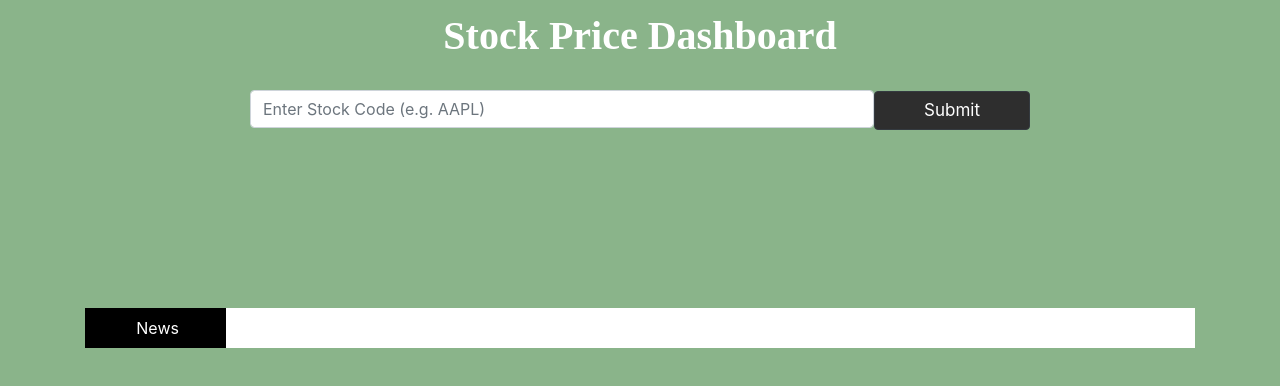
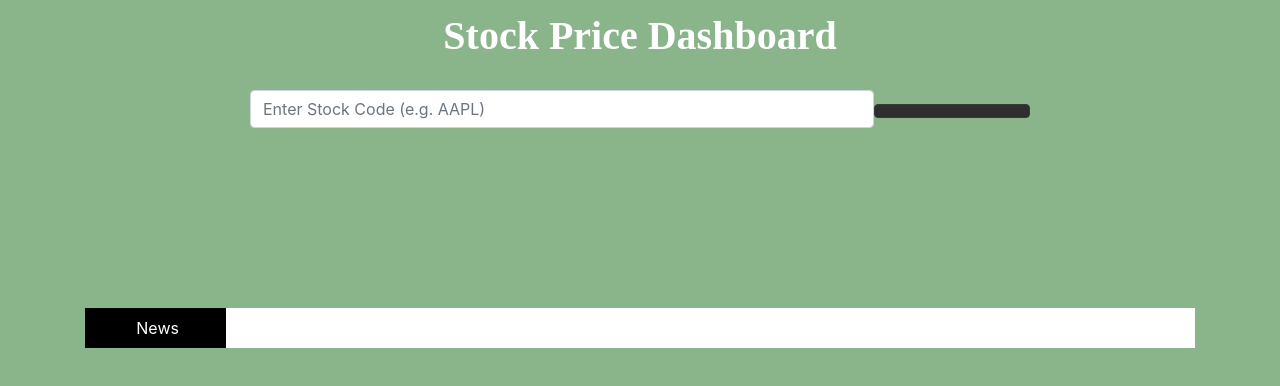
Before and after one commit to sowmya-indukuri/FrontEnd-Project, a React (Create React App) app in the folder stock-prediction/: page / in a window 1280 px wide. Shown: the top 386 px of the page. Built offline with nearby package versions, Linux system fonts and the light colour scheme.

Commit message:
bug fixes in inputbox

```diff
--- a/stock-prediction/src/InputBox.js
+++ b/stock-prediction/src/InputBox.js
@@ -50,7 +50,7 @@ class InputBox extends React.Component{
                     this.setState({inputArray: this.state.inputArray.concat(stockcode)},
                     () => {
                         if(resp_data_table.data.c == 0 && resp_data_table.data.h == 0 && resp_data_table.data.l == 0 && resp_data_table.data.o == 0 && resp_data_table.data.pc == 0 && resp_data_table.data.t == 0){
-                            // this.props.getGraphResults("no_data", '');
+                            this.props.getGraphResults("no_data", '');
                             console.log("no data");
                             // add even for getresults
                         }
@@ -91,7 +91,7 @@ class InputBox extends React.Component{
                 <div className="form-group">
 
                     <input className="form-control" type="text" id="stockcode"  placeholder="Enter Stock Code (e.g. AAPL)"  onKeyUp={ this.convertToUppercase}></input>
-                    <button className="btn btn-dark inputbutton" onClick={ ()=> this.getResults(true,'')}>Submit</button>
+                    <button className="btn btn-dark inputbutton" type="submit" onClick={ ()=> this.getResults(true,'')}><i class="fa fa-search"></i></button>
 
 
 
```
